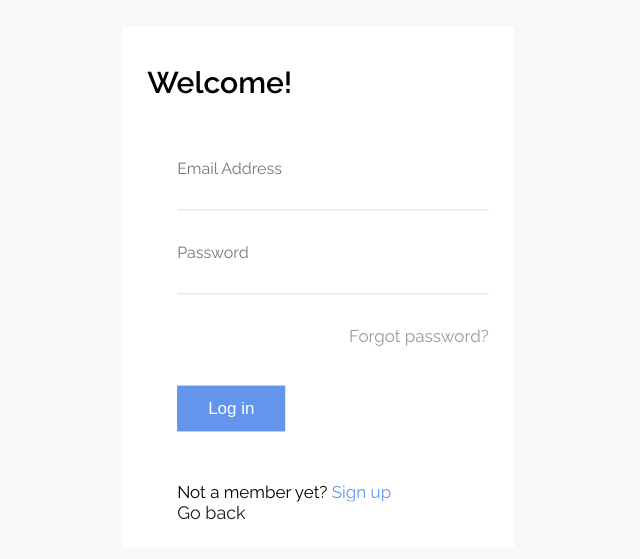
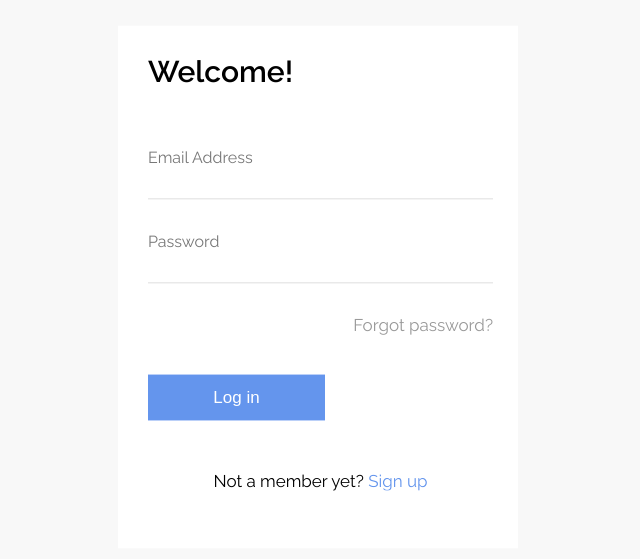
Before and after one commit to anetaradecka/budget-react, a React (Create React App) app: page /login in a window 1280 px wide. Shown: the part 113-672 px from the top of the page, without its empty margins (322-962 px from the left). Built offline with nearby package versions, Linux system fonts and the light colour scheme.

Commit message:
auth form junified, error msg styling improved

```diff
--- a/src/pages/Auth/Auth.module.css
+++ b/src/pages/Auth/Auth.module.css
@@ -9,8 +9,10 @@
 
 .wrapper {
   width: 100%;
+  min-width: 400px;
+  min-height: 523px;
   background: #fff;
-  padding-left: 25px;
+  /* padding-left: 25px; */
 }
 
 .wrapper .title {
@@ -21,6 +23,7 @@
   display: flex;
   align-items: center;
   justify-content: flex-start;
+  padding-left: 30px;
 }
 
 .wrapper form {
@@ -71,6 +74,7 @@ form .row label {
 
 .wrapper form .button {
   color: #fff;
+  min-width: 177px;
   font-size: 17px;
   font-weight: 500;
   padding: 12px 30px;
@@ -87,6 +91,7 @@ form .button:hover {
 .wrapper form .signup-link {
   margin-top: 20px;
   font-size: 17px;
+  text-align: center;
 }
 
 .wrapper form .signup-link a {
@@ -95,9 +100,17 @@ form .button:hover {
 }
 
 .error-msg {
+  min-width: 400px;
+  height: auto;
+  top: -30px;
+  margin-bottom: 10px;
+  border: 1px solid;
+  border-radius: 5px;
+  border-color: rgb(249, 92, 92);
+  background-color: rgb(255, 232, 232);
   font-size: 12px;
   color: red;
-  padding: 10px 0 0 0;
+  padding: 10px;
 }
 
 .error-msg li {
--- a/src/pages/Auth/Login.js
+++ b/src/pages/Auth/Login.js
@@ -7,11 +7,13 @@ const Login = () => {
 
   return (
     <div className={styles["form-container"]}>
+      {errors && errors.message && (
+        <div className={styles["error-msg"]}>
+          <p>{errors.message}</p>
+        </div>
+      )}
+
       <div className={styles.wrapper}>
-        <div className={styles["error-msg"]}>
-          {errors && errors.message && <p>{errors.message}</p>}
-        </div>
-
         <div className={styles.title}>
           <span>Welcome!</span>
         </div>
@@ -54,7 +56,7 @@ const Login = () => {
           <div className={styles["signup-link"]}>
             Not a member yet? <Link to="/signup">Sign up</Link>
           </div>
-          <Link to="/">Go back</Link>
+          {/* <Link to="/">Go back</Link> */}
         </Form>
       </div>
     </div>
--- a/src/pages/Auth/Signup.js
+++ b/src/pages/Auth/Signup.js
@@ -46,15 +46,16 @@ const Signup = () => {
     <div className={styles["form-container"]}>
       <div className={styles.wrapper}>
         {/* display BE errors */}
-        <div className={styles["error-msg"]}>
-          {data && data.data && (
+        {/* <div className={styles["error-msg"]}> */}
+        {data && data.data && (
+          <div className={styles["error-msg"]}>
             <ul>
               {data.data.map((err) => (
                 <li key={err.msg}>{err.msg}</li>
               ))}
             </ul>
-          )}
-        </div>
+          </div>
+        )}
         <div className={styles.title}>
           <span>Get started for free</span>
         </div>
@@ -114,7 +115,7 @@ const Signup = () => {
           <div className={styles["signup-link"]}>
             Already a member? <Link to="/login">Log in</Link>
           </div>
-          <Link to="/">Go back</Link>
+          {/* <Link to="/">Go back</Link> */}
         </Form>
       </div>
     </div>
```
